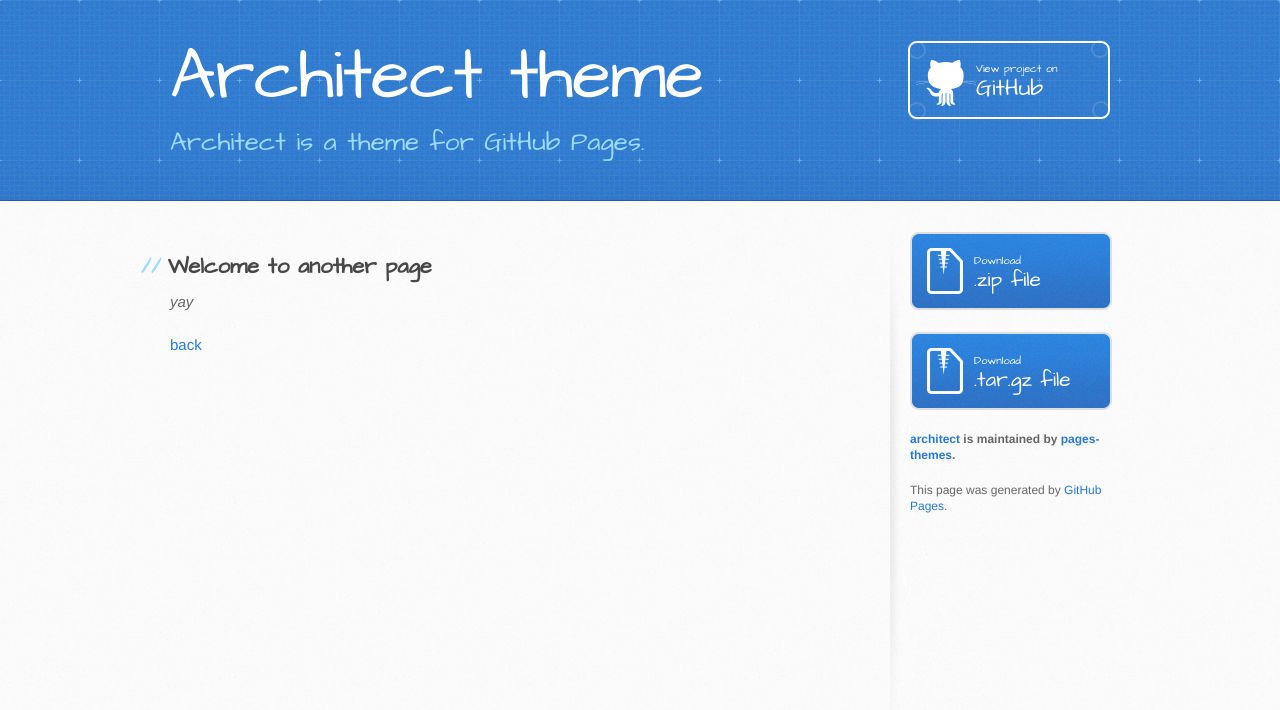
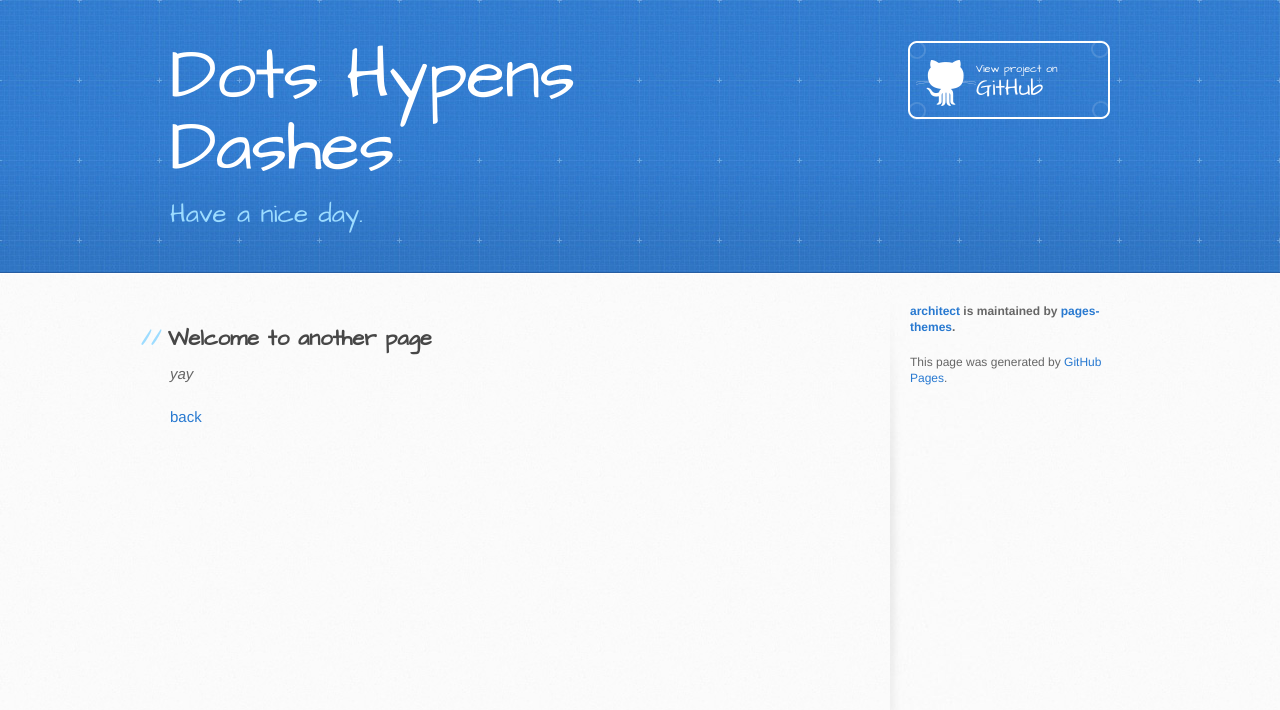
Before and after one commit to pages-themes/architect, a Jekyll site: the page built from another-page.md, in a window 1280 px wide. Shown: the top 710 px of the page. Built offline with Jekyll 4.4.1, drawn with Linux system fonts in a browser that asks for light colours; our own code applies the rules of GitHub Pages for plain Markdown files.

Commit message:
Update _config.yml

```diff
--- a/_config.yml
+++ b/_config.yml
@@ -1,5 +1,5 @@
-title: Architect theme
-description: Architect is a theme for GitHub Pages.
-show_downloads: true
+title: Dots Hypens Dashes
+description: Have a nice day.
+show_downloads: false
 google_analytics:
 theme: jekyll-theme-architect
```
